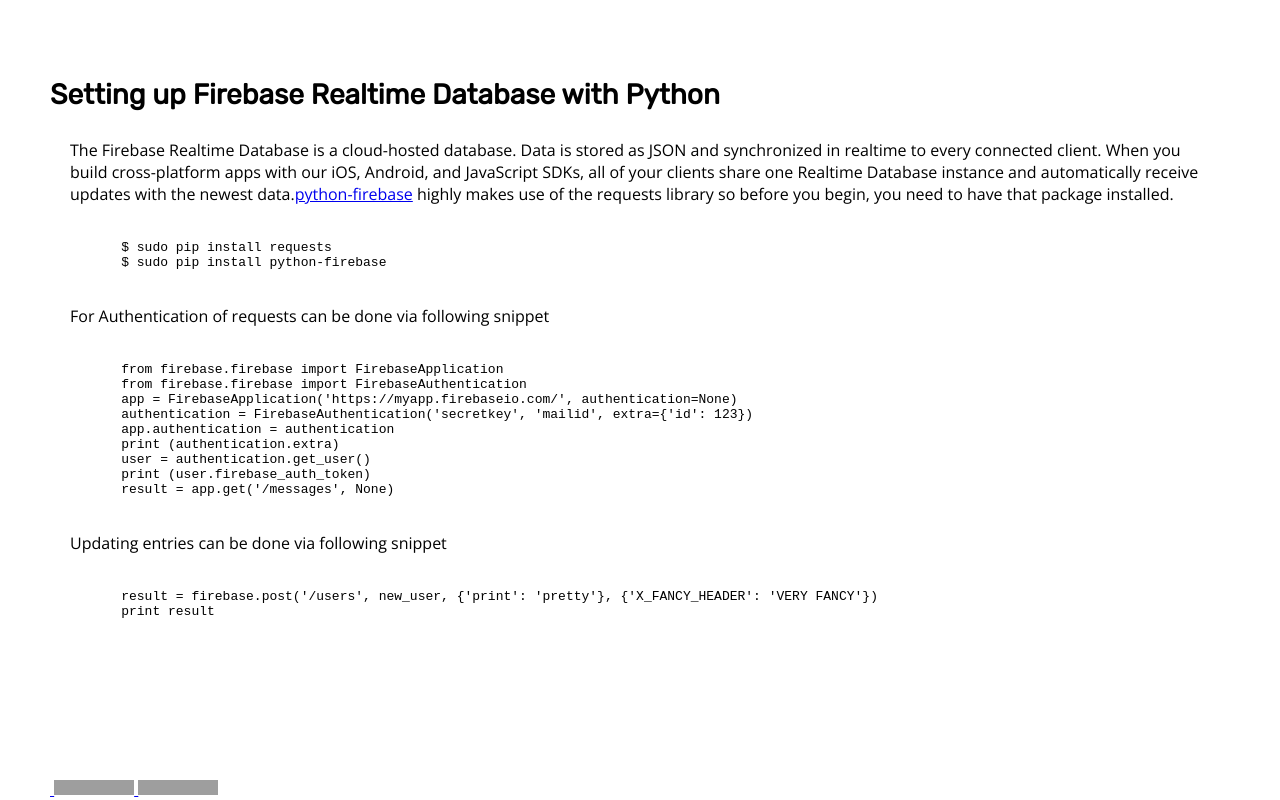
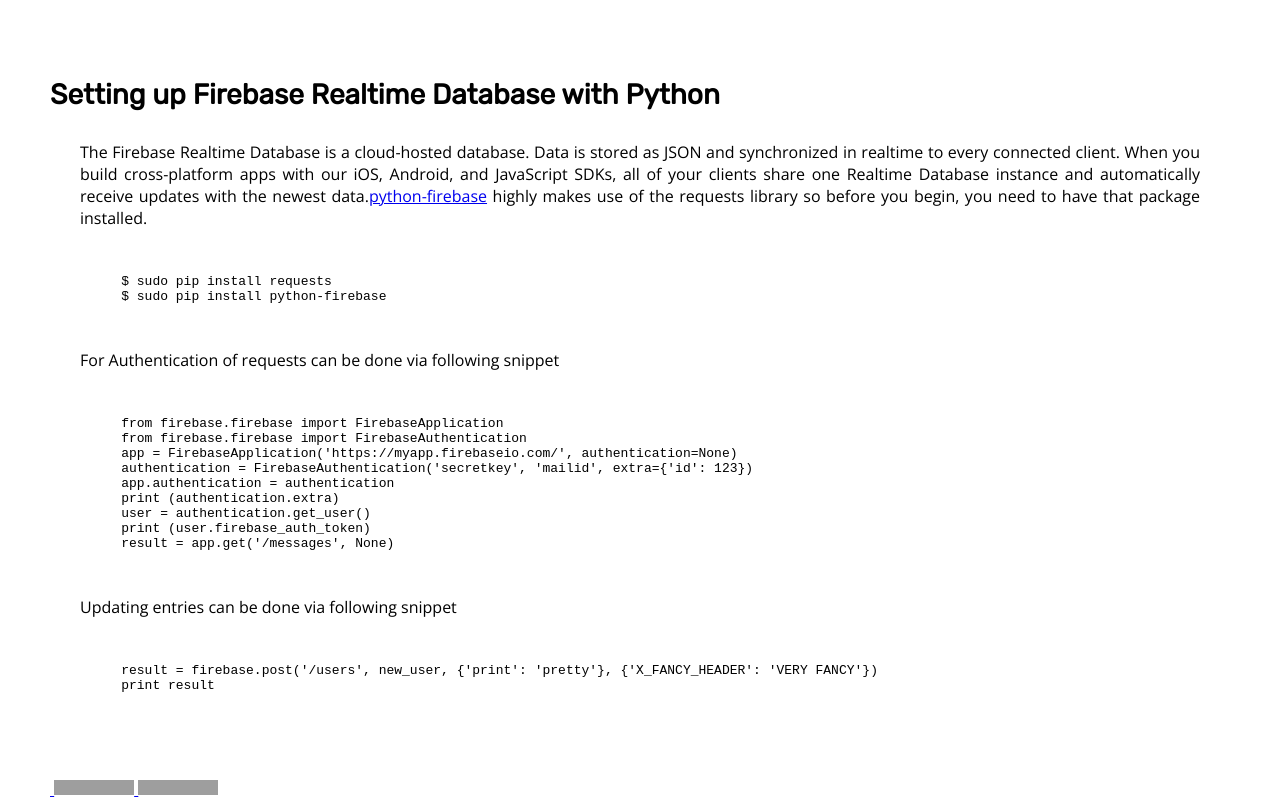
Before and after one commit to boxertv/website, a plain HTML site: page firebase.html in a window 1280 px wide. Drawn offline with nearby package versions, Linux system fonts and the light colour scheme; grey boxes are pictures that could not be loaded.

Commit message:
Update firebase.html

```diff
--- a/firebase.html
+++ b/firebase.html
@@ -18,7 +18,8 @@
    }
    p {
      font-family: 'Open Sans', sans-serif;
-     margin: 20px;
+     margin: 30px;
+     text-align: justify;
    }
 
  </style>
```
